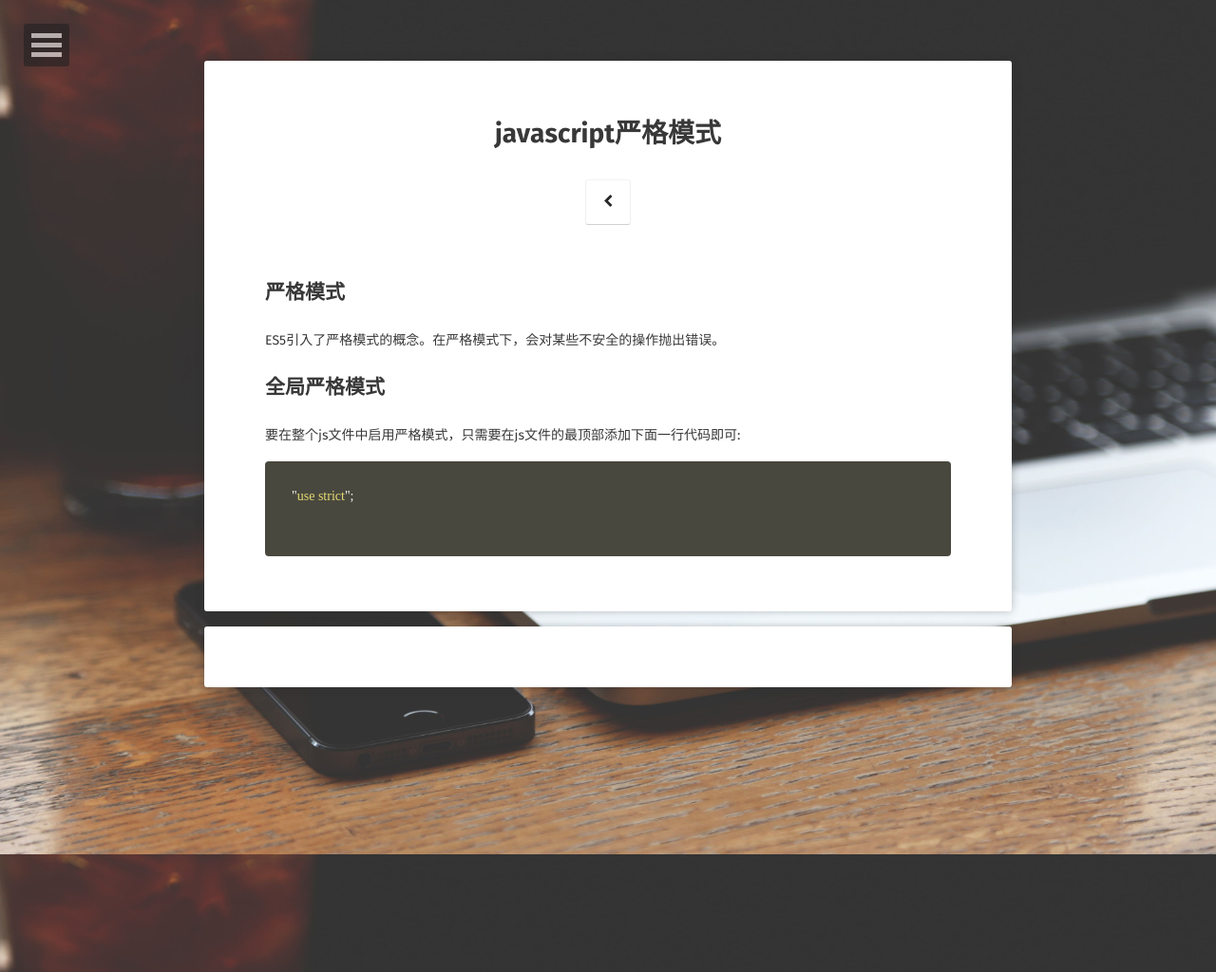
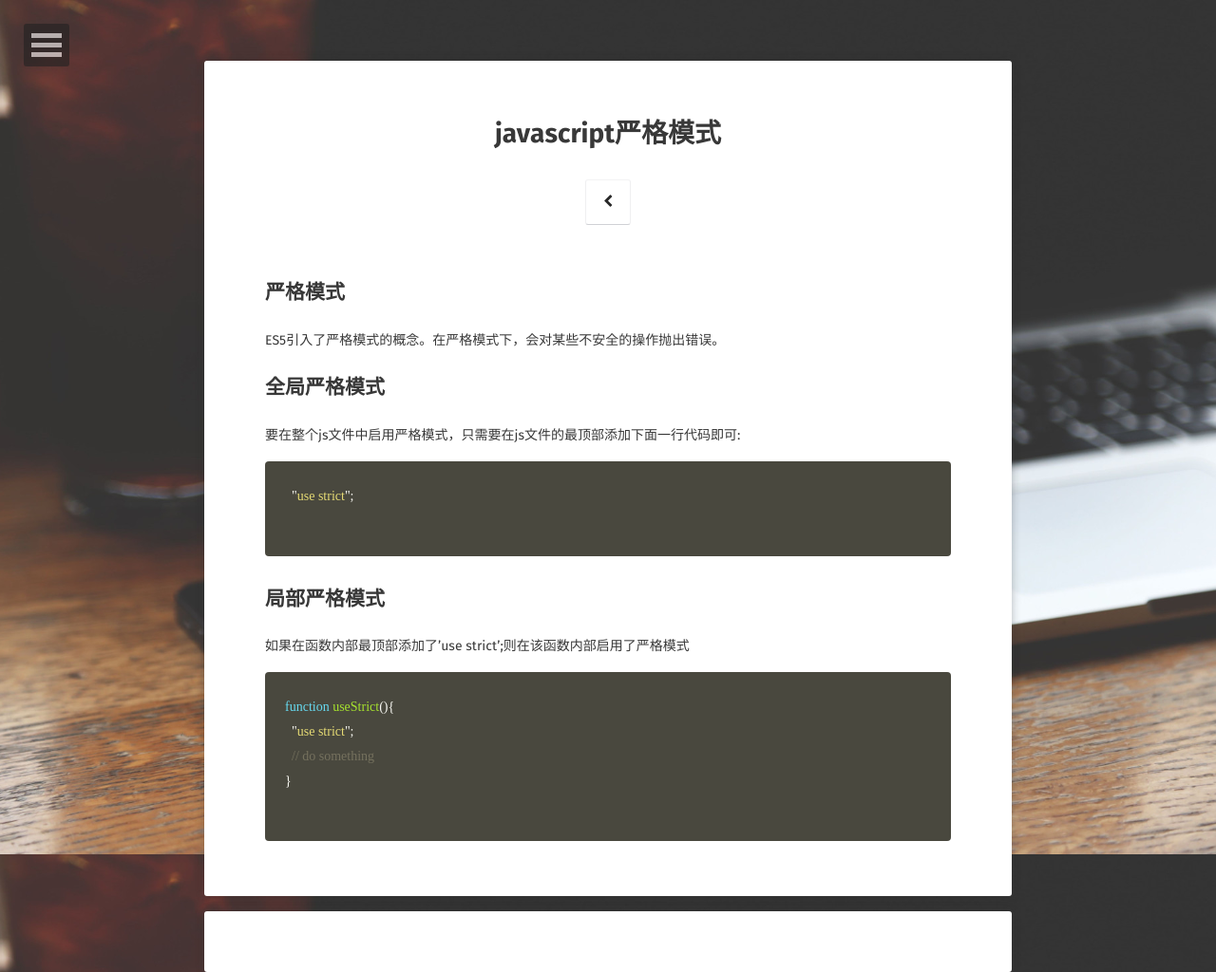
Before and after one commit to xcs-go/xcs.github.io, a Jekyll site: the page built from _posts/2017-10-10-strict-mode.md, in a window 1280 px wide. Shown: the whole page at 95% size. Built offline with Jekyll 4.4.1, drawn with Linux system fonts in a browser that asks for light colours; some web fonts are replaced; comment, search, counter and statistics services are not loaded.

Commit message:
严格模式

```diff
--- a/_posts/2017-10-10-strict-mode.md
+++ b/_posts/2017-10-10-strict-mode.md
@@ -16,3 +16,12 @@ category: javascript
   {% highlight javascript %}
     "use strict";
   {% endhighlight %}
+
+## 局部严格模式
+  如果在函数内部最顶部添加了'use strict';则在该函数内部启用了严格模式
+  {% highlight javascript %}
+  function useStrict(){
+    "use strict";
+    // do something
+  }
+  {% endhighlight %}
```
